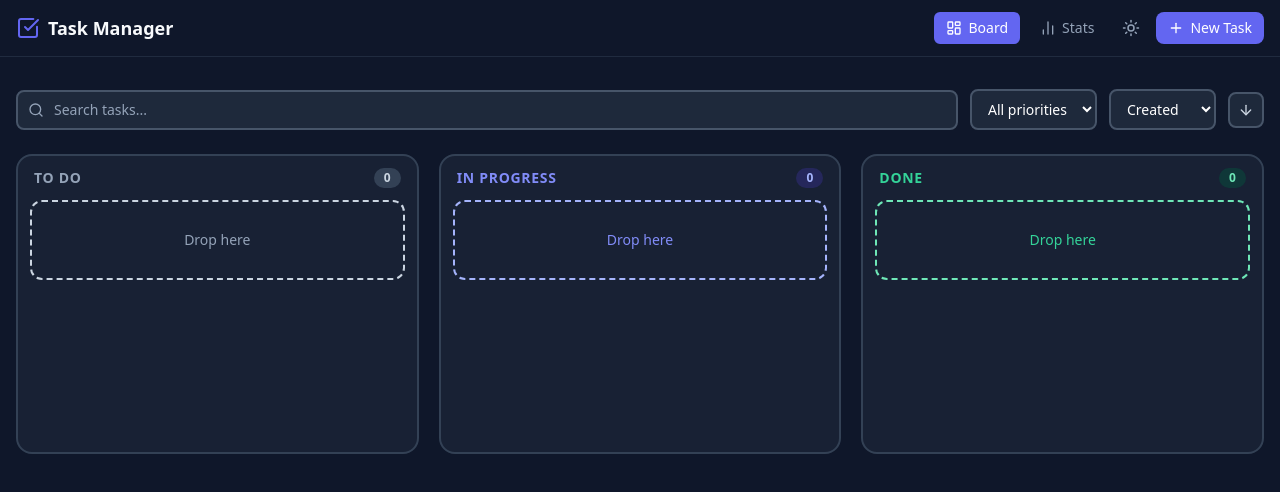
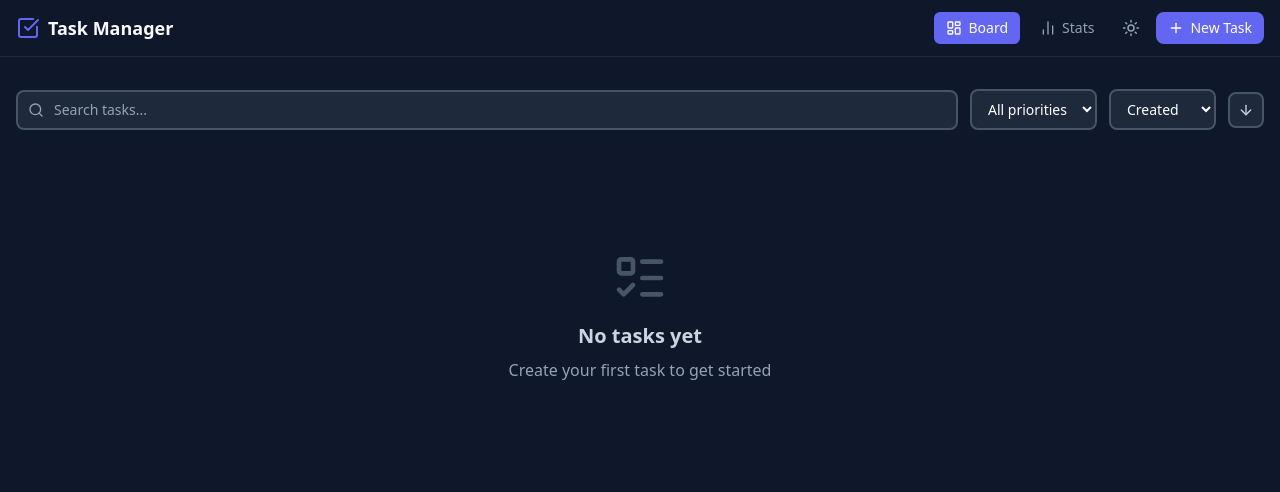
Before and after one commit to zhivoglyad/task-manager-coursework, a React (Vite) app: page / in a window 1280 px wide. Shown: the top 492 px of the page. Built offline with nearby package versions, Linux system fonts and the light colour scheme.

Commit message:
feat(ux): add empty states for board and filters

```diff
--- a/src/features/stats/StatCard.tsx
+++ b/src/features/stats/StatCard.tsx
@@ -1,4 +1,5 @@
 import type { ReactNode } from 'react'
+import { motion } from 'framer-motion'
 
 interface StatCardProps {
   label: string
@@ -35,7 +36,12 @@ export function StatCard({ label, value, icon, accent }: StatCardProps) {
   const colors = accent ? accentMap[accent] : defaultAccent
 
   return (
-    <article className="rounded-2xl p-5 border-2 bg-white dark:bg-slate-800 border-slate-200 dark:border-slate-700">
+    <motion.article
+      initial={{ opacity: 0, y: 12 }}
+      animate={{ opacity: 1, y: 0 }}
+      transition={{ duration: 0.2 }}
+      className="rounded-2xl p-5 border-2 bg-white dark:bg-slate-800 border-slate-200 dark:border-slate-700"
+    >
       <div className="flex items-start justify-between gap-2">
         <span className="text-sm font-medium text-slate-500 dark:text-slate-400">{label}</span>
         {icon && (
@@ -48,6 +54,6 @@ export function StatCard({ label, value, icon, accent }: StatCardProps) {
         )}
       </div>
       <p className={`text-4xl font-bold mt-1 ${colors.text}`}>{value}</p>
-    </article>
+    </motion.article>
   )
 }
--- a/src/features/tasks/Board.tsx
+++ b/src/features/tasks/Board.tsx
@@ -11,6 +11,7 @@ import {
   type DragStartEvent,
 } from '@dnd-kit/core'
 import { sortableKeyboardCoordinates } from '@dnd-kit/sortable'
+import { ListTodo, Search } from 'lucide-react'
 import { useTaskStore } from './store'
 import { useFilteredTasks } from './useFilteredTasks'
 import { Column } from './Column'
@@ -76,6 +77,20 @@ export function Board({ onEdit, onDelete }: BoardProps) {
     }
   }
 
+  if (allTasks.length === 0) {
+    return (
+      <div className="flex flex-col items-center justify-center py-24 text-center">
+        <ListTodo size={56} className="text-slate-300 dark:text-slate-600 mb-4" />
+        <h2 className="text-xl font-semibold text-slate-700 dark:text-slate-300">No tasks yet</h2>
+        <p className="text-slate-500 dark:text-slate-400 mt-2 mb-6">
+          Create your first task to get started
+        </p>
+      </div>
+    )
+  }
+
+  const totalFiltered = STATUSES.reduce((sum, { status }) => sum + groupedTasks[status].length, 0)
+
   return (
     <DndContext
       sensors={sensors}
@@ -83,6 +98,17 @@ export function Board({ onEdit, onDelete }: BoardProps) {
       onDragStart={handleDragStart}
       onDragEnd={handleDragEnd}
     >
+      {totalFiltered === 0 ? (
+        <div className="flex flex-col items-center justify-center py-16 text-center">
+          <Search size={40} className="text-slate-300 dark:text-slate-600 mb-3" />
+          <p className="text-slate-500 dark:text-slate-400 font-medium">
+            No tasks match your filters
+          </p>
+          <p className="text-slate-400 dark:text-slate-500 text-sm mt-1">
+            Try adjusting the search or filters
+          </p>
+        </div>
+      ) : (
         <div className="grid grid-cols-1 md:grid-cols-3 gap-5">
           {STATUSES.map(({ status, title }) => (
             <Column
@@ -95,6 +121,7 @@ export function Board({ onEdit, onDelete }: BoardProps) {
             />
           ))}
         </div>
+      )}
       <DragOverlay>
         {activeTask ? (
           <div className="rotate-2 scale-105 opacity-90">
```
Lines whose indentation alone changed are shown as unchanged.
